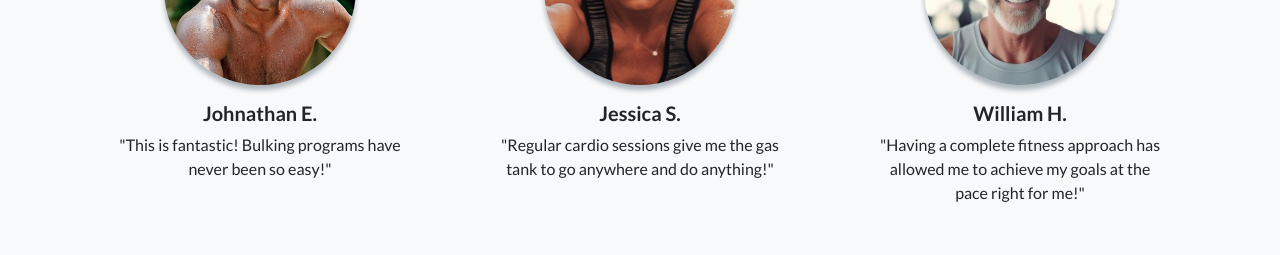
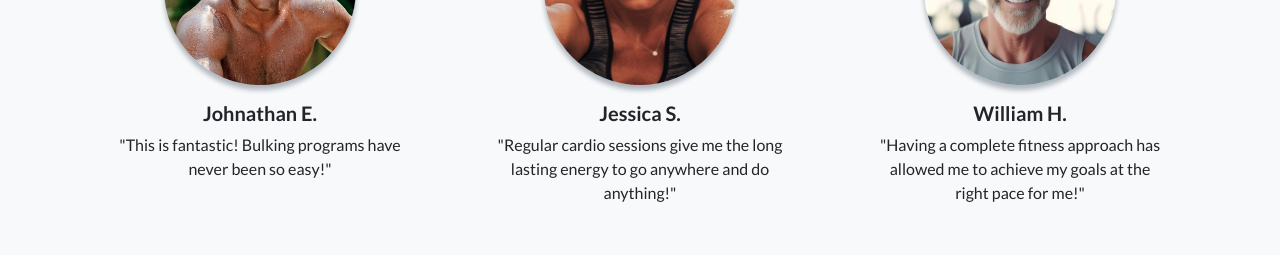
Before and after one commit to poodoopealeoaph/GithubPageTest, a plain HTML site: page index.html in a window 1280 px wide. Shown: the part 2880-3135 px from the top of the page. Drawn offline with nearby package versions, Linux system fonts and the light colour scheme.

Commit message:
Updating testimonials

```diff
--- a/index.html
+++ b/index.html
@@ -111,14 +111,14 @@
                         <div class="testimonial-item mx-auto mb-5 mb-lg-0">
                             <img class="img-fluid rounded-circle mb-3" src="assets/img/testimonials-2.jpg" alt="..." />
                             <h5>Jessica S.</h5>
-                            <p class="font-weight-light mb-0">"Regular cardio sessions give me the gas tank to go anywhere and do anything!"</p>
+                            <p class="font-weight-light mb-0">"Regular cardio sessions give me the long lasting energy to go anywhere and do anything!"</p>
                         </div>
                     </div>
                     <div class="col-lg-4">
                         <div class="testimonial-item mx-auto mb-5 mb-lg-0">
                             <img class="img-fluid rounded-circle mb-3" src="assets/img/testimonials-3.jpg" alt="..." />
                             <h5>William H.</h5>
-                            <p class="font-weight-light mb-0">"Having a complete fitness approach has allowed me to achieve my goals at the pace right for me!"</p>
+                            <p class="font-weight-light mb-0">"Having a complete fitness approach has allowed me to achieve my goals at the right pace for me!"</p>
                         </div>
                     </div>
                 </div>
```
